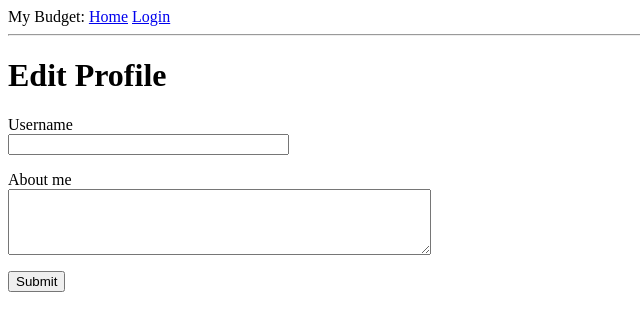
After one commit to DimaTasmuk/Microblog, a Flask app: template app/templates/edit_profile.html in a window 1280 px wide. The commit adds this page. Shown: the top 331 px of the page, without its empty margins (0-640 px from the left). Run offline with Flask 2, Linux system fonts and the light colour scheme; the template is opened without the code that fills it: values that come from a table or form of the project are taken from there, others are empty.

Commit message:
Add edit_profile feature; Add error handlers

```diff
--- a/app/__init__.py
+++ b/app/__init__.py
@@ -11,4 +11,4 @@ db = connect(db=MONGO_DATABASE_NAME, host=MONGO_URI)
 login = LoginManager(app)
 login.login_view = 'login'
 
-from app import routes
+from app import routes, models, errors
--- a/app/forms.py
+++ b/app/forms.py
@@ -1,6 +1,6 @@
 from flask_wtf import FlaskForm
-from wtforms import StringField, PasswordField, BooleanField, SubmitField
-from wtforms.validators import DataRequired, EqualTo, ValidationError
+from wtforms import StringField, PasswordField, BooleanField, SubmitField, TextAreaField
+from wtforms.validators import DataRequired, EqualTo, ValidationError, Length
 
 from app.models import User
 
@@ -28,3 +28,9 @@ class RegistrationForm(FlaskForm):
         users = User.objects(email=email.data)
         if users.count() > 0:
             raise ValidationError("Please use a different email address.")
+
+
+class EditProfileForm(FlaskForm):
+    username = StringField('Username', validators=[DataRequired()])
+    about_me = TextAreaField('About me', validators=[Length(min=0, max=140)])
+    submit = SubmitField('Submit')
--- a/app/routes.py
+++ b/app/routes.py
@@ -6,7 +6,7 @@ from flask import render_template, redirect, flash, url_for, request
 from werkzeug.urls import url_parse
 
 from app import app
-from app.forms import LoginForm, RegistrationForm
+from app.forms import LoginForm, RegistrationForm, EditProfileForm
 from app.models import User
 
 
@@ -66,6 +66,22 @@ def user(username):
     return render_template("user.html", user=user, posts=posts)
 
 
+@app.route('/edit_profile', methods=['GET', 'POST'])
+@login_required
+def edit_profile():
+    form = EditProfileForm()
+    if form.validate_on_submit():
+        current_user.username = form.username.data
+        current_user.about_me = form.about_me.data
+        current_user.save()
+        flash("Your changes have been saved.")
+        return redirect(url_for('user', username=current_user.username))
+    elif request.method == 'GET':
+        form.username.data = current_user.username
+        form.about_me.data = current_user.about_me
+    return render_template("edit_profile.html", title="Edit profile", form=form)
+
+
 @app.before_request
 def before_request():
     if current_user.is_authenticated:
--- /dev/null
+++ b/app/templates/404.html
@@ -0,0 +1,6 @@
+{% extends "base.html" %}
+
+{% block content %}
+    <h1>File Not Found</h1>
+    <p><a href="{{ url_for('index') }}">Back</a></p>
+{% endblock %}
--- /dev/null
+++ b/app/templates/edit_profile.html
@@ -0,0 +1,23 @@
+{% extends "base.html" %}
+
+{% block content %}
+    <h1>Edit Profile</h1>
+    <form action="" method="post">
+        {{ form.hidden_tag() }}
+        <p>
+            {{ form.username.label }}<br>
+            {{ form.username(size=32) }}<br>
+            {% for error in form.username.errors %}
+            <span style="color: red;">[{{ error }}]</span>
+            {% endfor %}
+        </p>
+        <p>
+            {{ form.about_me.label }}<br>
+            {{ form.about_me(cols=50, rows=4) }}<br>
+            {% for error in form.about_me.errors %}
+            <span style="color: red;">[{{ error }}]</span>
+            {% endfor %}
+        </p>
+        <p>{{ form.submit() }}</p>
+    </form>
+{% endblock %}
--- a/app/templates/user.html
+++ b/app/templates/user.html
@@ -13,6 +13,11 @@
             </td>
         </tr>
     </table>
+
+    {% if user == current_user %}
+        <p><a href="{{ url_for('edit_profile') }}">Edit your profile</a></p>
+    {% endif %}
+
     <hr>
     {% for post in posts %}
         {% include '_post.html' %}
```
Also changed, not shown: app/errors.py (added, +13 -0 lines), app/templates/500.html (added, +7 -0 lines), config.py (+7 -0 lines), main.py (+20 -0 lines).
